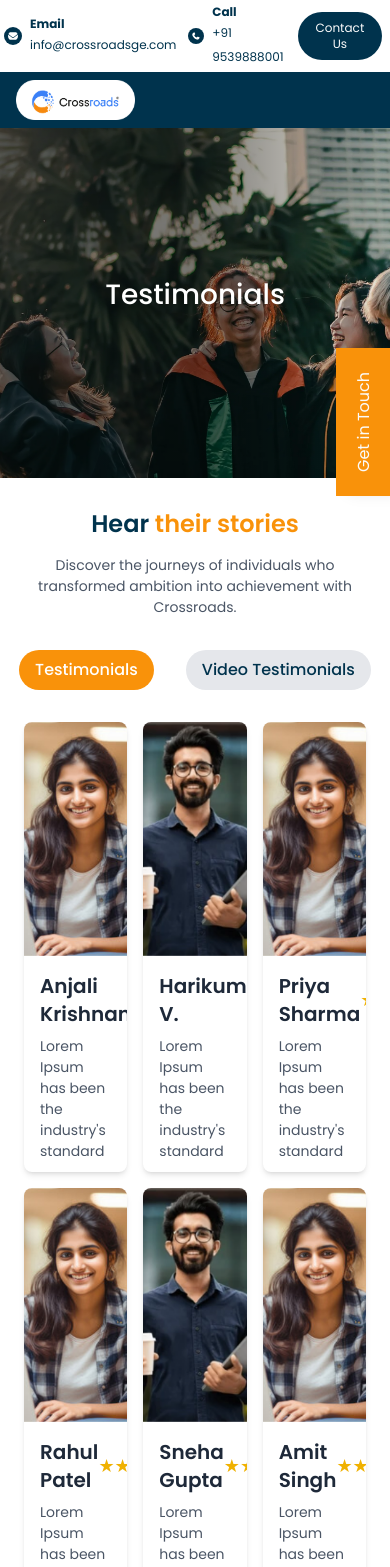
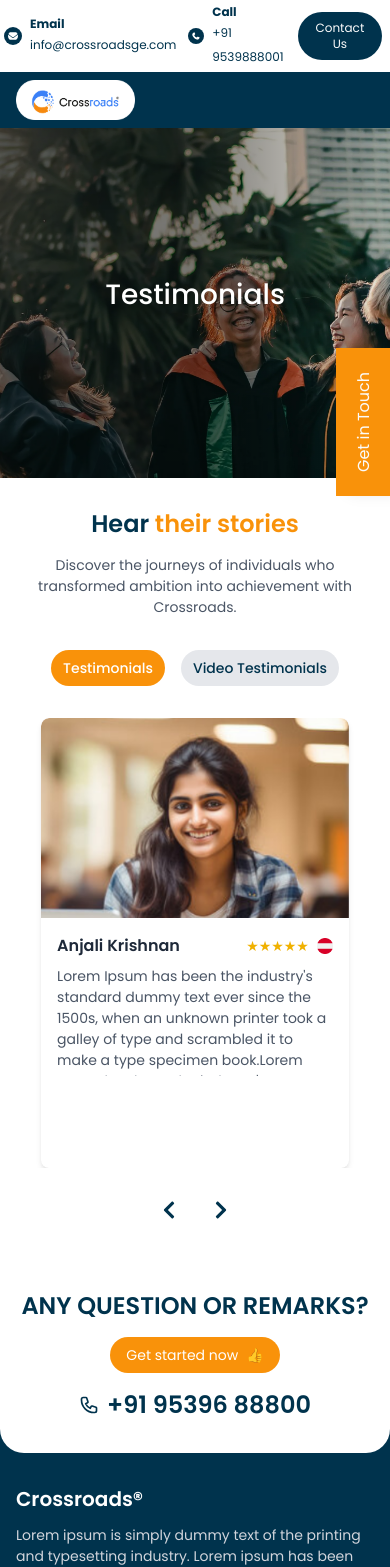
Before and after one commit to silvia-marketbytes/crossroads_frontend, a React (Vite) app: page /testimonials in a window 390 px wide. Shown: the top 1567 px of the page. Built offline with nearby package versions, Linux system fonts and the light colour scheme.

Commit message:
testimonial

```diff
--- a/src/pages/Testimonial/index.jsx
+++ b/src/pages/Testimonial/index.jsx
@@ -1,4 +1,4 @@
-import React, { Suspense, useState } from "react";
+import React, { Suspense, useState, useEffect } from "react";
 import PropTypes from "prop-types";
 import Banner from "../../components/Banner";
 import bannerImg from "../../assets/testimonials/our_sucess_story.webp";
@@ -11,14 +11,14 @@ import flag2 from "../../assets/Flags/germany.png";
 import flag3 from "../../assets/Flags/italy.png";
 import { FaChevronLeft, FaChevronRight } from "react-icons/fa";
 
-// Testimonials Data (unchanged)
 const TESTIMONIALS_DATA = [
   {
     imageSrc: student1,
     name: "Anjali Krishnan",
     flag: flag1,
     rating: 5,
-    description: "Lorem Ipsum has been the industry's standard dummy text ever since the 1500s, when an unknown printer took a galley of type and scrambled it to make a type specimen book. It has survived not only five centuries, but also the leap into electronic typesetting, remaining essentially unchanged. It was popularised in the 1960s with the release of Letraset sheets containing Lorem Ipsum passages, and more recently with desktop publishing software like Aldus PageMaker including versions of Lorem Ipsum.",
+    description:
+      "Lorem Ipsum has been the industry's standard dummy text ever since the 1500s, when an unknown printer took a galley of type and scrambled it to make a type specimen book.Lorem Ipsum has been the industry's standard dummy text ever since the 1500s, when an unknown printer took a galley of type and scrambled it to make a type specimen book.",
     type: "image",
   },
   {
@@ -26,7 +26,8 @@ const TESTIMONIALS_DATA = [
     name: "Harikumar V.",
     flag: flag2,
     rating: 5,
-    description: "Lorem Ipsum has been the industry's standard dummy text ever since the 1500s, when an unknown printer took a galley of type and scrambled it to make a type specimen book. It has survived not only five centuries, but also the leap into electronic typesetting, remaining essentially unchanged. It was popularised in the 1960s with the release of Letraset sheets containing Lorem Ipsum passages, and more recently with desktop publishing software like Aldus PageMaker including versions of Lorem Ipsum.",
+    description:
+      "Lorem Ipsum has survived not only five centuries, but also the leap into electronic typesetting, remaining essentially unchanged.",
     type: "image",
   },
   {
@@ -34,7 +35,8 @@ const TESTIMONIALS_DATA = [
     name: "Priya Sharma",
     flag: flag3,
     rating: 4,
-    description: "Lorem Ipsum has been the industry's standard dummy text ever since the 1500s, when an unknown printer took a galley of type and scrambled it to make a type specimen book. It has survived not only five centuries, but also the leap into electronic typesetting, remaining essentially unchanged. It was popularised in the 1960s with the release of Letraset sheets containing Lorem Ipsum passages, and more recently with desktop publishing software like Aldus PageMaker including versions of Lorem Ipsum.",
+    description:
+      "It was popularised in the 1960s with the release of Letraset sheets containing Lorem Ipsum passages, and more recently with desktop publishing software.",
     type: "image",
   },
   {
@@ -42,7 +44,8 @@ const TESTIMONIALS_DATA = [
     name: "Rahul Patel",
     flag: flag1,
     rating: 5,
-    description: "Lorem Ipsum has been the industry's standard dummy text ever since the 1500s, when an unknown printer took a galley of type and scrambled it to make a type specimen book. It has survived not only five centuries, but also the leap into electronic typesetting, remaining essentially unchanged. It was popularised in the 1960s with the release of Letraset sheets containing Lorem Ipsum passages, and more recently with desktop publishing software like Aldus PageMaker including versions of Lorem Ipsum.",
+    description:
+      "Lorem Ipsum has been the industry's standard dummy text ever since the 1500s, when an unknown printer took a galley of type and scrambled it.",
     type: "image",
   },
   {
@@ -50,7 +53,8 @@ const TESTIMONIALS_DATA = [
     name: "Sneha Gupta",
     flag: flag2,
     rating: 4,
-    description: "Lorem Ipsum has been the industry's standard dummy text ever since the 1500s, when an unknown printer took a galley of type and scrambled it to make a type specimen book. It has survived not only five centuries, but also the leap into electronic typesetting, remaining essentially unchanged. It was popularised in the 1960s with the release of Letraset sheets containing Lorem Ipsum passages, and more recently with desktop publishing software like Aldus PageMaker including versions of Lorem Ipsum.",
+    description:
+      "It has survived not only five centuries, but also the leap into electronic typesetting, remaining essentially unchanged.",
     type: "image",
   },
   {
@@ -58,7 +62,8 @@ const TESTIMONIALS_DATA = [
     name: "Amit Singh",
     flag: flag3,
     rating: 5,
-    description: "Lorem Ipsum has been the industry's standard dummy text ever since the 1500s, when an unknown printer took a galley of type and scrambled it to make a type specimen book. It has survived not only five centuries, but also the leap into electronic typesetting, remaining essentially unchanged. It was popularised in the 1960s with the release of Letraset sheets containing Lorem Ipsum passages, and more recently with desktop publishing software like Aldus PageMaker including versions of Lorem Ipsum.",
+    description:
+      "Lorem Ipsum was popularised in the 1960s with the release of Letraset sheets containing Lorem Ipsum passages.",
     type: "image",
   },
   {
@@ -66,7 +71,8 @@ const TESTIMONIALS_DATA = [
     name: "Vikram Rao",
     flag: flag1,
     rating: 5,
-    description: "Lorem Ipsum has been the industry's standard dummy text ever since the 1500s, when an unknown printer took a galley of type and scrambled it to make a type specimen book. It has survived not only five centuries, but also the leap into electronic typesetting, remaining essentially unchanged. It was popularised in the 1960s with the release of Letraset sheets containing Lorem Ipsum passages, and more recently with desktop publishing software like Aldus PageMaker including versions of Lorem Ipsum.",
+    description:
+      "Lorem Ipsum has been the industry's standard dummy text ever since the 1500s, when an unknown printer took a galley of type.",
     type: "image",
   },
   {
@@ -74,19 +80,20 @@ const TESTIMONIALS_DATA = [
     name: "Neha Verma",
     flag: flag2,
     rating: 4,
-    description: "Lorem Ipsum has been the industry's standard dummy text ever since the 1500s, when an unknown printer took a galley of type and scrambled it to make a type specimen book. It has survived not only five centuries, but also the leap into electronic typesetting, remaining essentially unchanged. It was popularised in the 1960s with the release of Letraset sheets containing Lorem Ipsum passages, and more recently with desktop publishing software like Aldus PageMaker including versions of Lorem Ipsum.",
+    description:
+      "It has survived not only five centuries, but also the leap into electronic typesetting, remaining essentially unchanged.",
     type: "image",
   },
 ];
 
-// Video Testimonials Data (unchanged)
 const VIDEO_TESTIMONIALS = [
   {
     videoSrc: video1,
     name: "Divya Ajith",
     flag: flag3,
     rating: 5,
-    description: "Lorem Ipsum has been the industry's standard dummy text ever since the 1500s, when an unknown printer took a galley of type and scrambled it to make a type specimen book. It has survived not only five centuries, but also the leap into electronic typesetting, remaining essentially unchanged. It was popularised in the 1960s with the release of Letraset sheets containing Lorem Ipsum passages, and more recently with desktop publishing software like Aldus PageMaker including versions of Lorem Ipsum.",
+    description:
+      "Lorem Ipsum has been the industry's standard dummy text ever since the 1500s, when an unknown printer took a galley of type.",
     type: "video",
   },
   {
@@ -94,7 +101,8 @@ const VIDEO_TESTIMONIALS = [
     name: "Rohan Mehta",
     flag: flag1,
     rating: 5,
-    description: "Lorem Ipsum has been the industry's standard dummy text ever since the 1500s, when an unknown printer took a galley of type and scrambled it to make a type specimen book. It has survived not only five centuries, but also the leap into electronic typesetting, remaining essentially unchanged. It was popularised in the 1960s with the release of Letraset sheets containing Lorem Ipsum passages, and more recently with desktop publishing software like Aldus PageMaker including versions of Lorem Ipsum.",
+    description:
+      "It has survived not only five centuries, but also the leap into electronic typesetting, remaining essentially unchanged.",
     type: "video",
   },
   {
@@ -102,7 +110,8 @@ const VIDEO_TESTIMONIALS = [
     name: "Ananya Nair",
     flag: flag2,
     rating: 4,
-    description: "Lorem Ipsum has been the industry's standard dummy text ever since the 1500s, when an unknown printer took a galley of type and scrambled it to make a type specimen book. It has survived not only five centuries, but also the leap into electronic typesetting, remaining essentially unchanged. It was popularised in the 1960s with the release of Letraset sheets containing Lorem Ipsum passages, and more recently with desktop publishing software like Aldus PageMaker including versions of Lorem Ipsum.",
+    description:
+      "Lorem Ipsum was popularised in the 1960s with the release of Letraset sheets containing Lorem Ipsum passages.",
     type: "video",
   },
   {
@@ -110,7 +119,8 @@ const VIDEO_TESTIMONIALS = [
     name: "Kiran Desai",
     flag: flag3,
     rating: 5,
-    description: "Lorem Ipsum has been the industry's standard dummy text ever since the 1500s, when an unknown printer took a galley of type and scrambled it to make a type specimen book. It has survived not only five centuries, but also the leap into electronic typesetting, remaining essentially unchanged. It was popularised in the 1960s with the release of Letraset sheets containing Lorem Ipsum passages, and more recently with desktop publishing software like Aldus PageMaker including versions of Lorem Ipsum.",
+    description:
+      "Lorem Ipsum has been the industry's standard dummy text ever since the 1500s.",
     type: "video",
   },
   {
@@ -118,7 +128,8 @@ const VIDEO_TESTIMONIALS = [
     name: "Meera Kapoor",
     flag: flag1,
     rating: 4,
-    description: "Lorem Ipsum has been the industry's standard dummy text ever since the 1500s, when an unknown printer took a galley of type and scrambled it to make a type specimen book. It has survived not only five centuries, but also the leap into electronic typesetting, remaining essentially unchanged. It was popularised in the 1960s with the release of Letraset sheets containing Lorem Ipsum passages, and more recently with desktop publishing software like Aldus PageMaker including versions of Lorem Ipsum.",
+    description:
+      "It has survived not only five centuries, but also the leap into electronic typesetting.",
     type: "video",
   },
   {
@@ -126,63 +137,42 @@ const VIDEO_TESTIMONIALS = [
     name: "Arjun Reddy",
     flag: flag2,
     rating: 5,
-    description: "Lorem Ipsum has been the industry's standard dummy text ever since the 1500s, when an unknown printer took a galley of type and scrambled it to make a type specimen book. It has survived not only five centuries, but also the leap into electronic typesetting, remaining essentially unchanged. It was popularised in the 1960s with the release of Letraset sheets containing Lorem Ipsum passages, and more recently with desktop publishing software like Aldus PageMaker including versions of Lorem Ipsum.",
-    type: "video",
-  },
-  {
-    videoSrc: video2,
-    name: "Arjun Reddy",
-    flag: flag2,
-    rating: 5,
-    description: "Lorem Ipsum has been the industry's standard dummy text ever since the 1500s, when an unknown printer took a galley of type and scrambled it to make a type specimen book. It has survived not only five centuries, but also the leap into electronic typesetting, remaining essentially unchanged. It was popularised in the 1960s with the release of Letraset sheets containing Lorem Ipsum passages, and more recently with desktop publishing software like Aldus PageMaker including versions of Lorem Ipsum.",
-    type: "video",
-  },
-  {
-    videoSrc: video2,
-    name: "Arjun Reddy",
-    flag: flag2,
-    rating: 5,
-    description: "Lorem Ipsum has been the industry's standard dummy text ever since the 1500s, when an unknown printer took a galley of type and scrambled it to make a type specimen book. It has survived not only five centuries, but also the leap into electronic typesetting, remaining essentially unchanged. It was popularised in the 1960s with the release of Letraset sheets containing Lorem Ipsum passages, and more recently with desktop publishing software like Aldus PageMaker including versions of Lorem Ipsum.",
-    type: "video",
-  },
-  {
-    videoSrc: video2,
-    name: "Arjun Reddy",
-    flag: flag2,
-    rating: 5,
-    description: "Lorem Ipsum has been the industry's standard dummy text ever since the 1500s, when an unknown printer took a galley of type and scrambled it to make a type specimen book. It has survived not only five centuries, but also the leap into electronic typesetting, remaining essentially unchanged. It was popularised in the 1960s with the release of Letraset sheets containing Lorem Ipsum passages, and more recently with desktop publishing software like Aldus PageMaker including versions of Lorem Ipsum.",
+    description:
+      "Lorem Ipsum was popularised in the 1960s with the release of Letraset sheets.",
     type: "video",
   },
 ];
 
 const TestimonialCard = ({ item }) => {
   return (
-      <div className="w-full h-[450px] bg-white overflow-hidden flex flex-col shadow-md rounded-lg hover:bg-gray-100 transition-colors duration-300">
+    <div className="w-[90%] h-[450px] sm:h-[500px] lg:h-[550px] bg-white overflow-hidden flex flex-col shadow-md rounded-lg hover:bg-gray-100 transition-colors duration-300 mx-auto">
       {item.type === "image" ? (
         <img
           src={item.imageSrc}
           alt={item.name}
-            className="w-full h-[250px] object-cover object-top"
+          className="w-full h-[200px] sm:h-[250px] lg:h-[280px] object-cover object-top"
         />
       ) : (
         <video
           src={item.videoSrc}
           controls
-            className="w-full h-[250px] object-cover"
+          className="w-full h-[200px] sm:h-[250px] lg:h-[280px] object-cover"
         />
       )}
-        <div className="flex flex-col p-4">
+      <div className="flex flex-col p-4 flex-grow">
         <div className="flex justify-between items-center mb-2">
-            <h3 className="text-xl font-semibold text-gray-800">{item.name}</h3>
+          <h3 className="text-base sm:text-lg lg:text-xl font-semibold text-gray-800">
+            {item.name}
+          </h3>
           <div className="flex items-center space-x-2">
-              <div className="text-yellow-500 text-lg">
+            <div className="text-yellow-500 text-sm sm:text-base lg:text-lg">
               {"★".repeat(item.rating)}
               {"☆".repeat(5 - item.rating)}
             </div>
-              <img src={item.flag} alt="Country flag" className="w-5 h-5" />
+            <img src={item.flag} alt="Country flag" className="w-4 h-4 sm:w-5 sm:h-5" />
           </div>
         </div>
-          <div className="h-[120px] overflow-y-auto text-sm text-gray-600 pr-1 scrollbar-thin scrollbar-thumb-orange-500 scrollbar-track-gray-100 custom-scrollbar">
+        <div className="h-[110px] sm:h-[120px] lg:h-[140px] overflow-y-auto text-xs sm:text-sm lg:text-sm text-gray-600 pr-1 scrollbar-thin scrollbar-thumb-orange-500 scrollbar-track-gray-100 custom-scrollbar">
           <p>{item.description}</p>
         </div>
       </div>
@@ -190,19 +180,18 @@ const TestimonialCard = ({ item }) => {
   );
 };
 
-  // Add this CSS to your global styles or a CSS file imported into your component
 const customScrollbarCSS = `
   .custom-scrollbar::-webkit-scrollbar {
     width: 4px;
   }
 
   .custom-scrollbar::-webkit-scrollbar-thumb {
-      background-color: #F97316; /* Orange color */
+    background-color: #F97316;
     border-radius: 10px;
   }
 
   .custom-scrollbar::-webkit-scrollbar-thumb:hover {
-      background-color: #E67E22; /* Darker orange on hover */
+    background-color: #E67E22;
   }
 
   .custom-scrollbar::-webkit-scrollbar-track {
@@ -210,19 +199,37 @@ const TestimonialCard = ({ item }) => {
   }
 `;
 
-  // Inject the CSS into the document head
-  if (typeof window !== 'undefined') {
-    const style = document.createElement('style');
+if (typeof window !== "undefined") {
+  const style = document.createElement("style");
   style.innerHTML = customScrollbarCSS;
   document.head.appendChild(style);
 }
 
-
 const Testimonials = () => {
   const [activeTab, setActiveTab] = useState("testimonials");
   const [currentSlide, setCurrentSlide] = useState(0);
+  const [cardsPerSlide, setCardsPerSlide] = useState(6);
+
+  // Update cards per slide based on window size
+  useEffect(() => {
+    const updateCardsPerSlide = () => {
+      const width = window.innerWidth;
+      if (width < 640) {
+        setCardsPerSlide(1); // Mobile: 1 card
+      } else if (width < 1024) {
+        setCardsPerSlide(2); // Tablet: 2 cards
+      } else {
+        setCardsPerSlide(6); // Desktop: 6 cards (3x2 grid)
+      }
+    };
+
+    updateCardsPerSlide();
+    window.addEventListener("resize", updateCardsPerSlide);
+    return () => window.removeEventListener("resize", updateCardsPerSlide);
+  }, []);
 
   const chunkArray = (array, size) => {
+    if (!array || array.length === 0) return [];
     const result = [];
     for (let i = 0; i < array.length; i += size) {
       result.push(array.slice(i, i + size));
@@ -230,9 +237,8 @@ const Testimonials = () => {
     return result;
   };
 
-  // Chunk both testimonials and video testimonials into groups of 6
-  const testimonialSlides = chunkArray(TESTIMONIALS_DATA, 6);
-  const videoTestimonialSlides = chunkArray(VIDEO_TESTIMONIALS, 6);
+  const testimonialSlides = chunkArray(TESTIMONIALS_DATA, cardsPerSlide);
+  const videoTestimonialSlides = chunkArray(VIDEO_TESTIMONIALS, cardsPerSlide);
 
   const slides = activeTab === "testimonials" ? testimonialSlides : videoTestimonialSlides;
 
@@ -275,29 +281,29 @@ const Testimonials = () => {
             </p>
           </div>
 
-          <div className="flex justify-center mb-8 gap-8">
+          <div className="flex justify-center mb-8 gap-4 sm:gap-8">
             <button
-              className={`px-4 py-2 rounded-full text-base sm:text-lg font-medium transition-all duration-300 ${
+              className={`px-3 py-2 sm:px-4 sm:py-2 rounded-full text-sm sm:text-lg font-medium transition-all duration-300 ${
                 activeTab === "testimonials"
                   ? "bg-[#F9920A] text-white"
                   : "bg-gray-200 text-[#00334D] hover:bg-gray-300"
               }`}
               onClick={() => {
                 setActiveTab("testimonials");
-                setCurrentSlide(0); // Reset slide when switching tabs
+                setCurrentSlide(0);
               }}
             >
               Testimonials
             </button>
             <button
-              className={`px-4 py-2 rounded-full text-base sm:text-lg font-medium transition-all duration-300 ${
+              className={`px-3 py-2 sm:px-4 sm:py-2 rounded-full text-sm sm:text-lg font-medium transition-all duration-300 ${
                 activeTab === "videoTestimonials"
                   ? "bg-[#F9920A] text-white"
                   : "bg-gray-200 text-[#00334D] hover:bg-gray-300"
               }`}
               onClick={() => {
                 setActiveTab("videoTestimonials");
-                setCurrentSlide(0); // Reset slide when switching tabs
+                setCurrentSlide(0);
               }}
             >
               Video Testimonials
@@ -313,43 +319,45 @@ const Testimonials = () => {
                     style={{ transform: `translateX(-${currentSlide * 100}%)` }}
                   >
                     {slides.map((slide, slideIndex) => (
-                      <div
-                        key={slideIndex}
-                        className="min-w-full px-2"
-                      >
-                        <div className="grid grid-cols-3 gap-4 auto-rows-fr">
+                      <div key={slideIndex} className="min-w-full px-2">
+                        <div className="grid grid-cols-1 sm:grid-cols-2 lg:grid-cols-3 gap-4 sm:gap-6 auto-rows-fr">
                           {slide.map((item, index) => (
-                            <TestimonialCard key={`${slideIndex}-${index}`} item={item} />
+                            <TestimonialCard
+                              key={`${slideIndex}-${item.name}-${index}`}
+                              item={item}
+                            />
                           ))}
-                          {slide.length < 6 &&
-                            Array.from({ length: 6 - slide.length }).map((_, idx) => (
+                          {slide.length < cardsPerSlide &&
+                            Array.from({ length: cardsPerSlide - slide.length }).map(
+                              (_, idx) => (
                                 <div
                                   key={`placeholder-${slideIndex}-${idx}`}
-                                className="w-full h-[450px] invisible"
+                                  className="w-full h-[450px] sm:h-[500px] lg:h-[550px] invisible"
                                 ></div>
-                            ))}
+                              )
+                            )}
                         </div>
                       </div>
                     ))}
                   </div>
                 </div>
 
-                <div className="flex justify-center mt-8 space-x-4">
+                <div className="flex justify-center mt-6 sm:mt-8 space-x-4">
                   <button
-                    className="transition-all duration-300"
+                    className="p-2 sm:p-3 rounded-full hover:bg-gray-200 transition-all duration-300"
                     style={{ color: "#00334D" }}
                     onClick={goToPrev}
                     aria-label="Previous Slide"
                   >
-                    <FaChevronLeft size={24} />
+                    <FaChevronLeft size={20} className="sm:w-6 sm:h-6" />
                   </button>
                   <button
-                    className="transition-all duration-300"
+                    className="p-2 sm:p-3 rounded-full hover:bg-gray-200 transition-all duration-300"
                     style={{ color: "#00334D" }}
                     onClick={goToNext}
                     aria-label="Next Slide"
                   >
-                    <FaChevronRight size={24} />
+                    <FaChevronRight size={20} className="sm:w-6 sm:h-6" />
                   </button>
                 </div>
               </>
```
Lines whose indentation alone changed are shown as unchanged.
